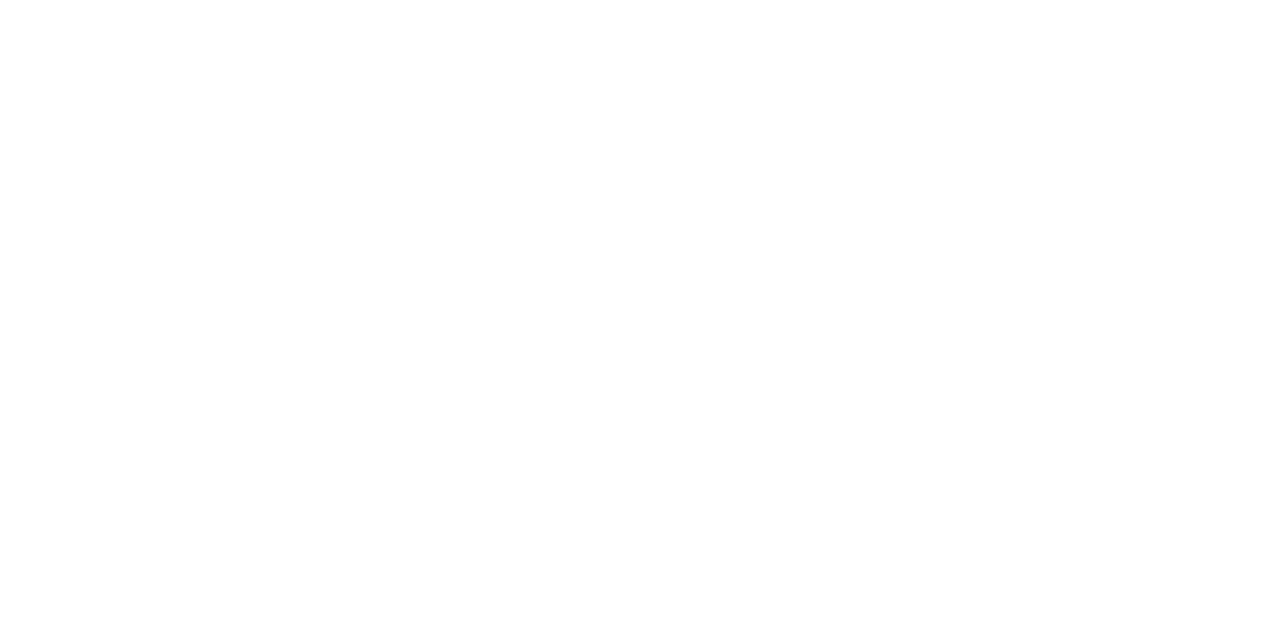
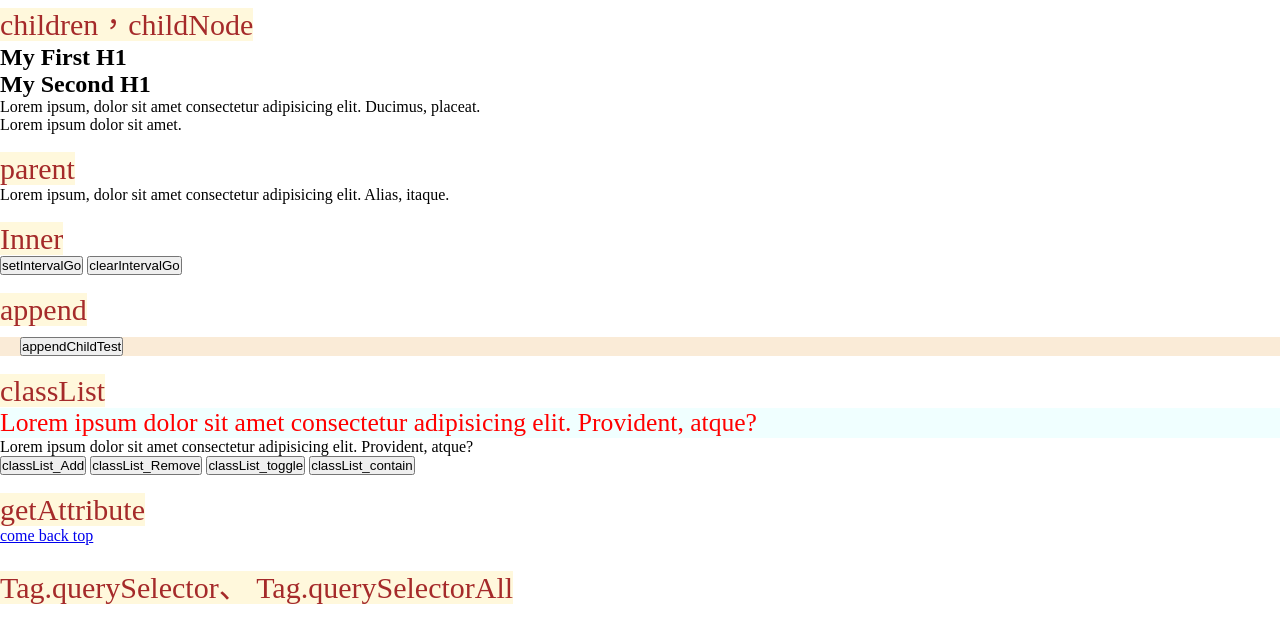
Before and after one commit to chonghao74/undermyJSPractice, a plain HTML site: page page/domjs.html in a window 1280 px wide. Drawn offline with Linux system fonts and the light colour scheme.

Commit message:
feature: 增加 dom js 學習

```diff
--- a/page/domjs.html
+++ b/page/domjs.html
@@ -9,9 +9,95 @@
     <meta name="robots" content="" />
     <link rel="icon" sizes="192x192" href="" />
     <link rel="stylesheet" href="../icons/documents.png" />
+    <link rel="stylesheet" href="../dist/style/dompage.min.css" />
     <title>DOM</title>
   </head>
-  <body></body>
+  <body>
+    <!-- children，childNode -->
+    <label for="">children，childNode</label>
+    <section id="sec1_child">
+      <h1 id="first">My First H1</h1>
+      <h1 class="second">My Second H1</h1>
+      <p class="second">
+        Lorem ipsum, dolor sit amet consectetur adipisicing elit. Ducimus,
+        placeat.
+      </p>
+      <p class="second">Lorem ipsum dolor sit amet.</p>
+    </section>
+    <!-- parent -->
+    <br /><label for="">parent</label><br />
+    <section id="sec2_parent">
+      <p>
+        Lorem ipsum, dolor sit amet consectetur adipisicing elit. Alias, itaque.
+      </p>
+    </section>
+    <!-- Inner -->
+    <br /><label for="">Inner</label><br />
+    <section id="sec3_inner">
+      <a id="a1_html" href="#" target="_self" rel="noopener noreferrer"> </a>
+      <a id="a1_text" href="#" target="_self" rel="noopener noreferrer"> </a>
+      <a id="a2_html" href="#" target="_self" rel="noopener noreferrer"> </a>
+      <a id="a2_text" href="#" target="_self" rel="noopener noreferrer"> </a>
+      <h1></h1>
+      <button onclick="setIntervalGo()">setIntervalGo</button>
+      <button onclick="clearIntervalGo()">clearIntervalGo</button>
+    </section>
+    <!-- append-->
+    <br /><label for="">append</label><br />
+    <section id="sec4_append">
+      <button onclick="appendChildTest()">appendChildTest</button>
+      <!--
+      <div id="sec4_div_block">
+        <div class="sec4_div_content">
+          <img src="../photos/js.png" alt="" />
+          <label for="">JS</label>
+          <label for=""
+            >Lorem ipsum dolor sit amet, consectetur adipisicing elit. Cum,
+            asperiores!</label
+          >
+        </div>
+        <div class="sec4_div_content">
+          <img src="../photos/js.png" alt="" />
+          <label for="">JS</label>
+          <label for=""
+            >Lorem ipsum dolor sit amet, consectetur adipisicing elit. Cum,
+            asperiores!</label
+          >
+        </div>
+      </div>
+      -->
+    </section>
+    <!-- classList -->
+    <br />
+    <label for="">classList</label><br />
+    <section id="sec4_classList">
+      <p id="test_p1" class="sec4_p1 sec4_p2">
+        Lorem ipsum dolor sit amet consectetur adipisicing elit. Provident,
+        atque?
+      </p>
+      <p id="test_p2">
+        Lorem ipsum dolor sit amet consectetur adipisicing elit. Provident,
+        atque?
+      </p>
+      <div>
+        <button onclick="classList_Add()">classList_Add</button>
+        <button onclick="classList_Remove()">classList_Remove</button>
+        <button onclick="classList_Toggle()">classList_toggle</button>
+        <button onclick="classList_Contain()">classList_contain</button>
+      </div>
+    </section>
+    <!-- getAttribute -->
+    <br /><label for="">getAttribute</label><br />
+    <section id="sec5_getAttribute">
+      <a href="#" target="_self" rel="noopener noreferrer"> come back top</a>
+    </section>
+    <!-- Tag.querySelector、 Tag.querySelectorAll-->
+    <br /><label for="">Tag.querySelector、 Tag.querySelectorAll</label><br />
+    <section id="sec6_querySelector">
+      <section id="sec6_querySelector_content"></section>
+    </section>
+    <!-- remove -->
+  </body>
   <script src="../js/appDOM.js"></script>
   <noscript>
     <label for="">此瀏覽器不支援 JS</label>
--- /dev/null
+++ b/scss/dompage.scss
@@ -0,0 +1,41 @@
+@charset 'utf-8';
+@import '../scss/utility.scss';
+
+label{
+    font-size: 30px;
+    color: brown;
+    background-color: cornsilk;
+}
+
+section#sec4_append{
+    margin-top: 10px;
+    padding: 0 20px;
+    width: 100%;
+    background-color: antiquewhite;
+    div#sec4_div_block{
+        @include defaultFlexRow();
+    }
+}
+
+.sec4_div_content{
+    width: 300px;
+    margin: 0 30px;
+    @include defaultFlexColumn;
+    img{
+        width:300px;
+    }
+}
+
+.sec4_p1{
+    color: red;
+    font-size: 2vw;
+}
+
+.sec4_p2{
+    background-color: azure;
+}
+
+.test_classlist_method{
+    color: blue;
+    font-size: 20px;
+}
```
Also changed, not shown: js/appDOM.js (+154 -170 lines), dist/style/dompage.min.css (added), style/dompage.css (added), 2 other files.
